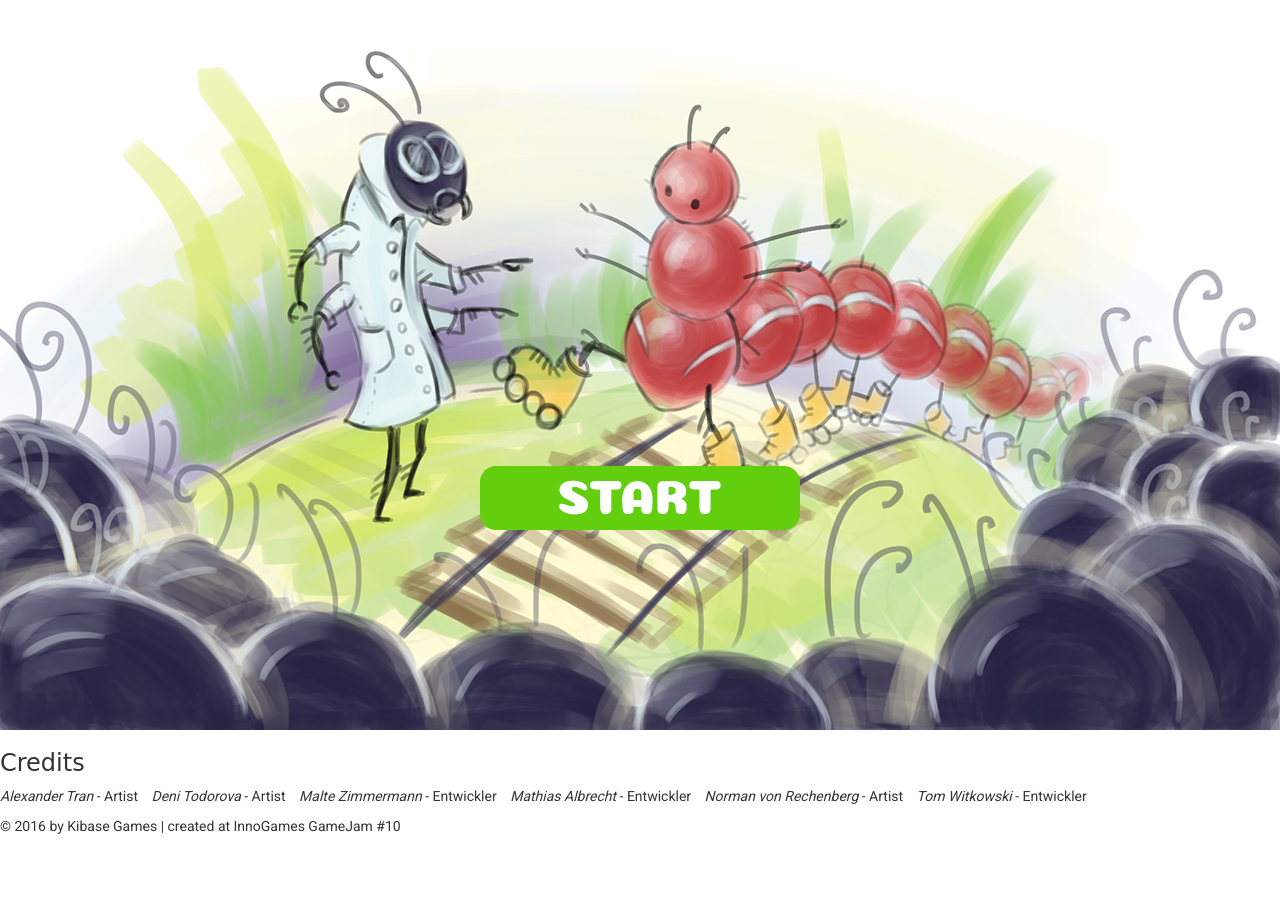
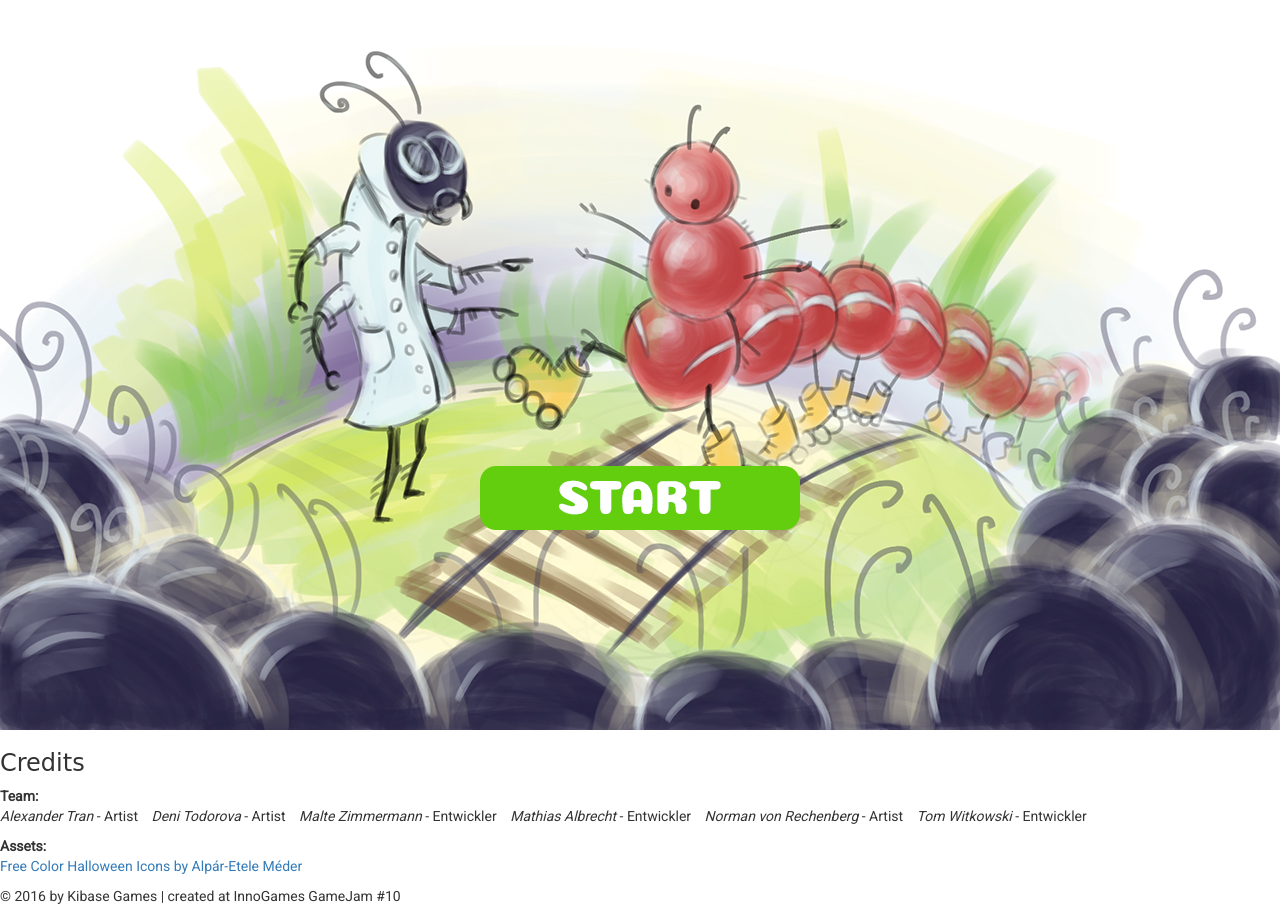
Before and after one commit to Gummibeer/igjam10, a website: page index.html in a window 1280 px wide. Before the commit the page ends 836 px from the top, so only its background shows below. Drawn offline with Linux system fonts and the light colour scheme; a web font is replaced by a local one.

Commit message:
link assets

```diff
--- a/index.html
+++ b/index.html
@@ -15,6 +15,7 @@
 
         <aside>
             <h3>Credits</h3>
+            <strong>Team:</strong>
             <ul class="list-inline">
                 <li><em>Alexander Tran</em> - Artist</li>
                 <li><em>Deni Todorova</em> - Artist</li>
@@ -22,6 +23,14 @@
                 <li><em>Mathias Albrecht</em> - Entwickler</li>
                 <li><em>Norman von Rechenberg</em> - Artist</li>
                 <li><em>Tom Witkowski</em> - Entwickler</li>
+            </ul>
+            <strong>Assets:</strong>
+            <ul class="list-inline">
+                <li>
+                    <a href="https://www.iconfinder.com/iconsets/free-color-halloween-icons" target="_blank">
+                        Free Color Halloween Icons by Alpár-Etele Méder
+                    </a>
+                </li>
             </ul>
         </aside>
 
```
Also changed, not shown: 1 other file.
